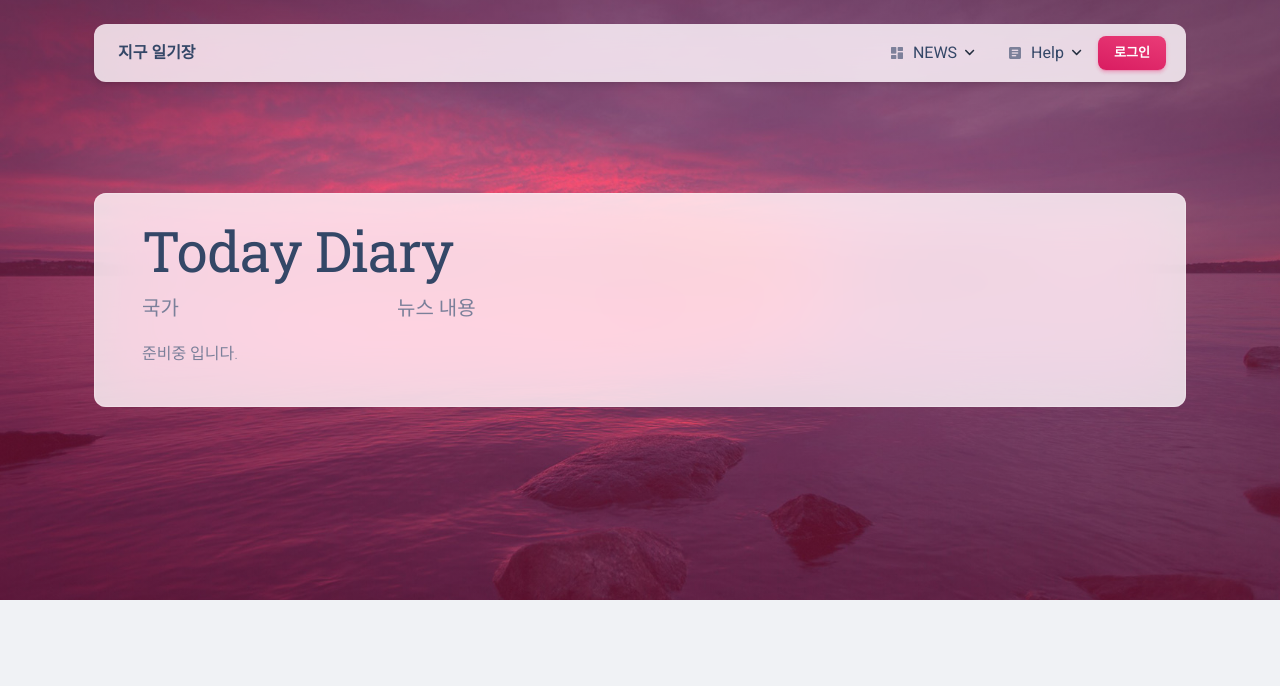
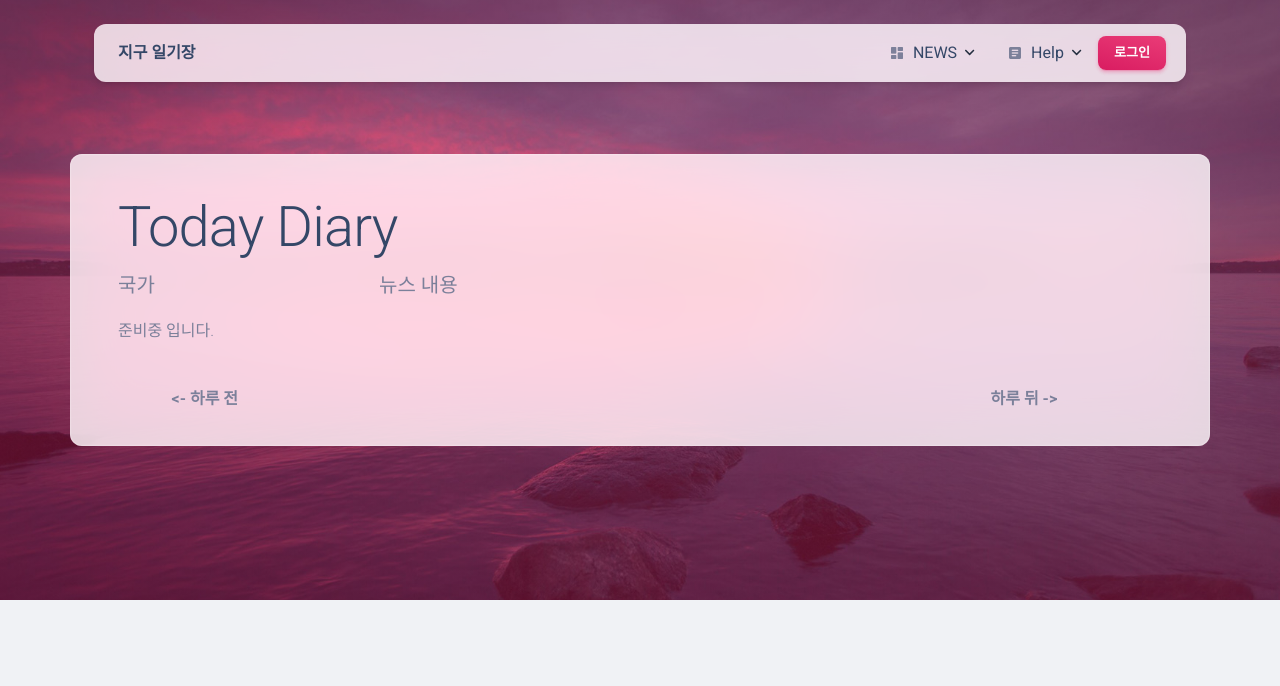
Before and after one commit to aground5/sogaeding, a Django app: template templates/earth_diary/diary_list.html in a window 1280 px wide. Shown: the top 686 px of the page. Run offline with Django 3.2, Linux system fonts and the light colour scheme; the template is opened without the code that fills it, so the values that code supplies are empty; some libraries are stand-ins or nearby versions.

Commit message:
edit diary_list

```diff
--- a/templates/base.html
+++ b/templates/base.html
@@ -77,6 +77,7 @@
   <link href="https://fonts.googleapis.com/icon?family=Material+Icons+Round" rel="stylesheet">
   <!-- CSS Files -->
   <link id="pagestyle" href="{{ ASSETS_ROOT }}/css/material-kit.css?v=3.0.0" rel="stylesheet" />
+  {% block style %}{% endblock style %}
 
 </head>
 
--- a/templates/earth_diary/diary_list.html
+++ b/templates/earth_diary/diary_list.html
@@ -5,12 +5,14 @@
 <header class="header-2">
   <div class="page-header min-vh-75 relative" style="background-image: url('{{ ASSETS_ROOT }}/img/bg2.jpg')">
     <span class="mask bg-gradient-primary opacity-4"></span>
-    <div class="container">
-      <div class="info-horizontal blur border-radius-xl d-block d-md-flex p-4">  <!--page-header blur border-radius-xl py-5 py-md-4 my-sm-3 mb-3-->
+    <div class="container blur border-radius-xl p-4">
+      <div class="row">
+        <div class="row">  <!--page-header blur border-radius-xl py-5 py-md-4 my-sm-3 mb-3-->
+          <div class="col py-3">
             <div class="container">
               <div class="row">
                 <div class="col-sm">
-              <h1 class="display-4">Today Diary</h2>
+                  <h4 class="display-4">Today Diary</h4>
                 </div>
               </div>
               <div class="row">
@@ -30,7 +32,20 @@
             </div>
           </div>
         </div>
-      </a>
+        <div class="row">
+          <div class="col-lg-2 col-md-4 col-6 ms-auto">
+            <div class="col ms-auto">
+              <button type="button" class="btn btn-default mb-0"><p class="mb-0 ps-2"><strong><- 하루 전</strong></p></button>
+            </div>
+          </div>
+          <div class="col-lg-7 col-md-4 col-6"></div>
+          <div class="col-lg-2 col-md-4 col-6 me-md-auto mx-md-0">
+            <div class="col ms-auto">
+              <button type="button" class="btn btn-default mb-0"><p class="mb-0 ps-2"><strong>하루 뒤 -></strong></p></button>
+            </div>
+          </div>
+        </div>
+      </div>
     </div>
   </div>
 </header>
```
Lines whose indentation alone changed are shown as unchanged.
